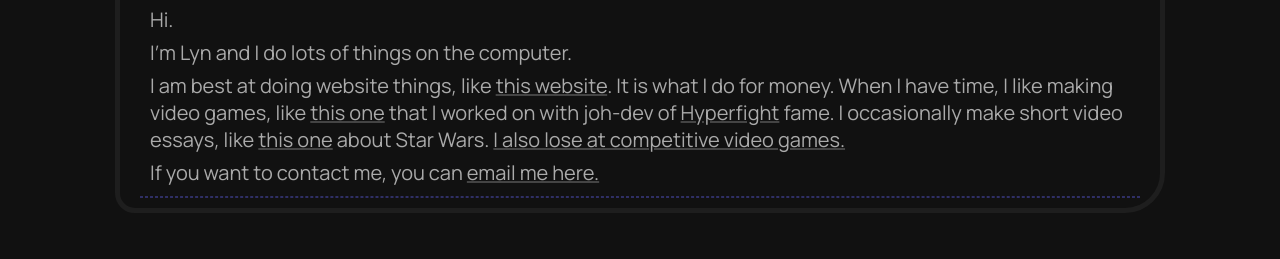
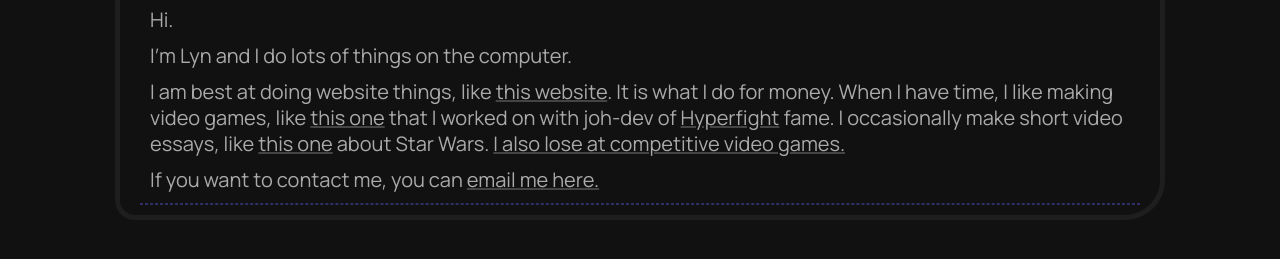
Before and after one commit to ArcLyn64/ArcLyn64.github.io, an Eleventy site: page src/index.md in a window 1280 px wide. Shown: the part 181-440 px from the top of the page. Built offline with nearby package versions, Linux system fonts and the light colour scheme; Eleventy itself is replaced by a stand-in of ours; files that its build step writes are made by us from their sources.

Commit message:
spacing tweak

```diff
--- a/sass/style.scss
+++ b/sass/style.scss
@@ -158,8 +158,9 @@ body.main {
         p {
             padding-left: 10px;
             padding-right: 10px;
-            margin-top: 0.3em;
-            margin-bottom: 0.3em;
+            margin-top: 0.5em;
+            margin-bottom: 0.5em;
+            line-height: 1.3em;
         }
 
         .post-title {
```
